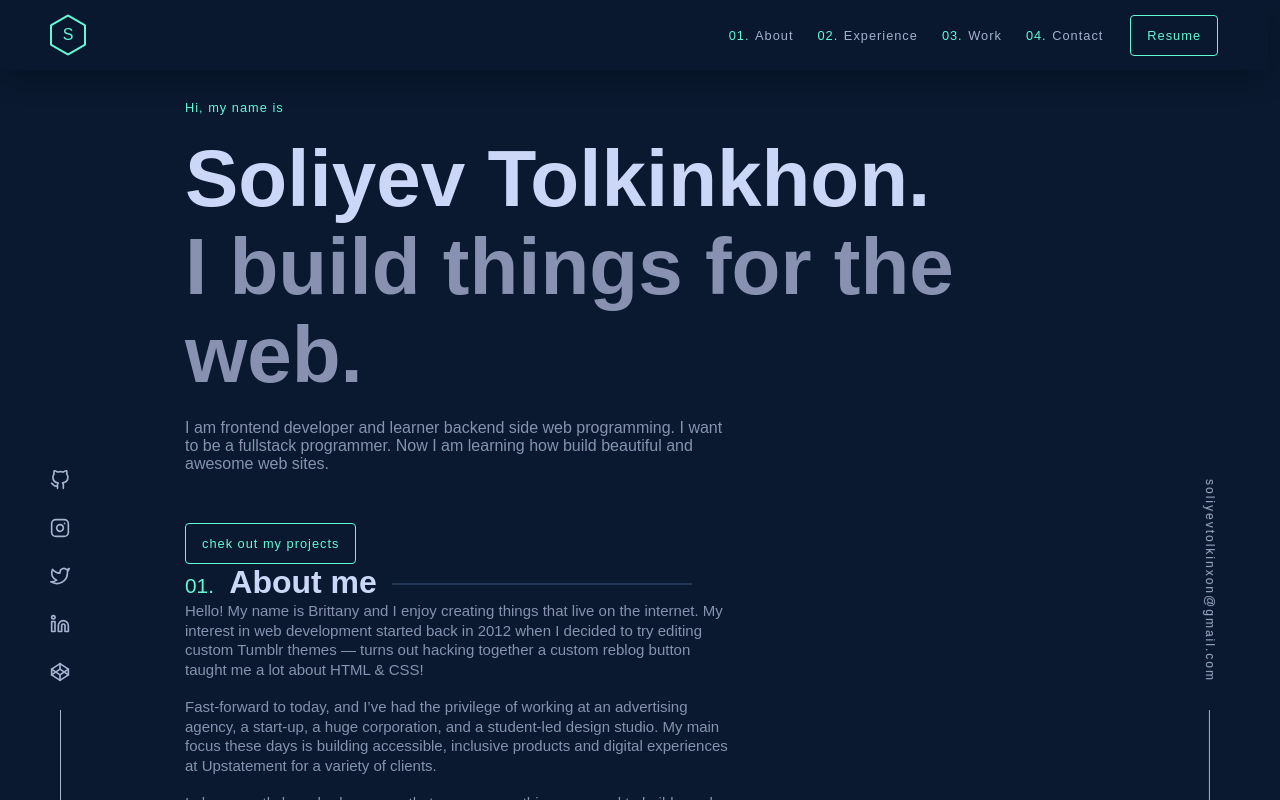
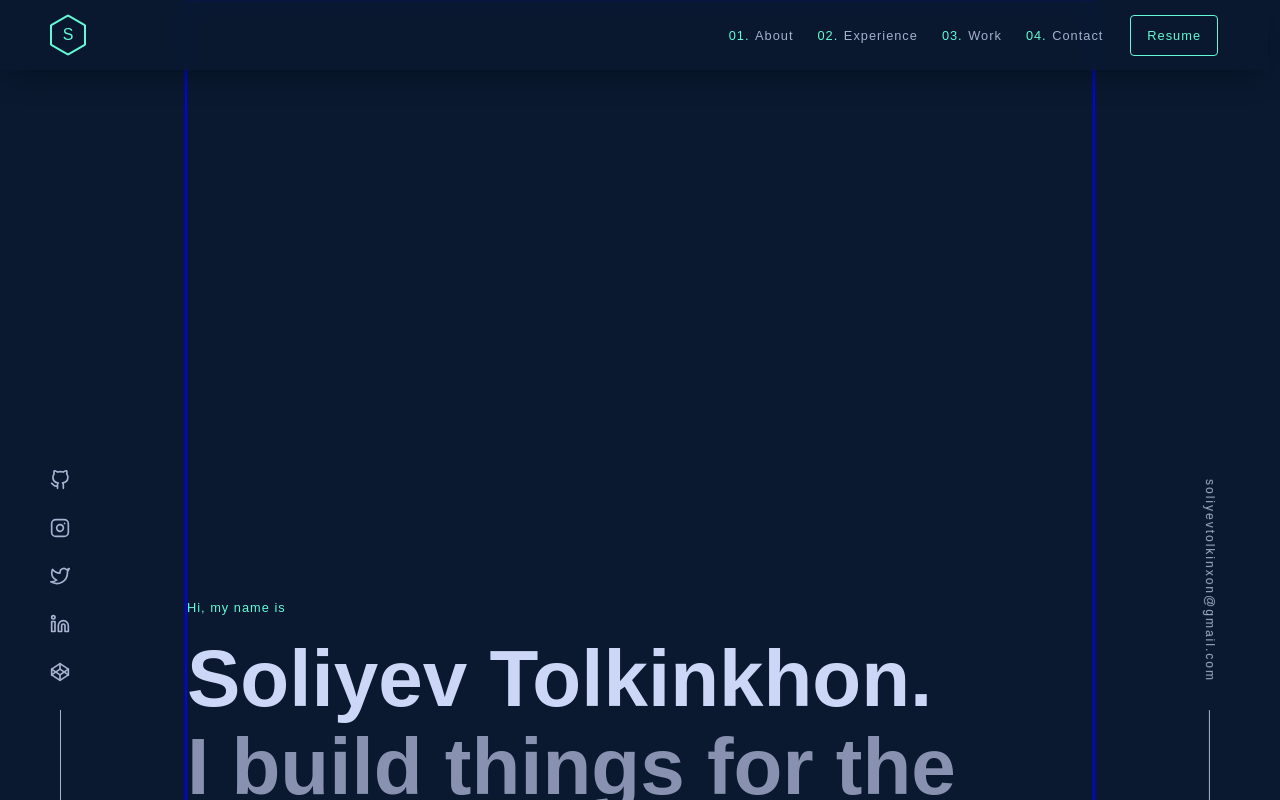
Before and after one commit to Tolkinxon/my-partfolio, a Next.js app: page / in a window 1280 px wide. Built offline with nearby package versions, Linux system fonts and the light colour scheme.

Commit message:
adde some changes

```diff
--- a/components/About.js
+++ b/components/About.js
@@ -5,10 +5,10 @@ import myImage from '../public/myImage.jpg'
 
 const About = () => {
   return (
-    <div className="about">
+    <div className={style.about}>
       <div className={style.content}>
         <span>
-          01. <span>About me</span> <span className={style.line}></span>
+          01. <span>About me</span> <div className={style.line}></div>
         </span>
         <p>
           Hello! My name is Brittany and I enjoy creating things that live on
@@ -18,7 +18,7 @@ const About = () => {
         </p>
         <br />
         <p>
-          Fast-forward to today, and I’ve had the privilege of working at an
+          Fast-forward to today, and Ive had the privilege of working at an
           advertising agency, a start-up, a huge corporation, and a student-led
           design studio. My main focus these days is building accessible,
           inclusive products and digital experiences at Upstatement for a
@@ -29,7 +29,7 @@ const About = () => {
         <p>
           I also recently launched a course that covers everything you need to
           build a web app with the Spotify API using Node & React. <br /> <br />
-          Here are a few technologies I’ve been working with recently:
+          Here are a few technologies Ive been working with recently:
         </p>
 
         <div className={style.wrapperLi}>
--- a/styles/about.module.css
+++ b/styles/about.module.css
@@ -1,6 +1,8 @@
 .about {
+  width: 80%;
   display: flex;
   justify-content: space-between;
+  border: 2px solid red;
 }
 .content {
   width: 60%;
@@ -11,20 +13,20 @@
   color: #62f9d6;
   font-size: 1.3rem;
   font-weight: 500;
+  display: flex;
+  align-items: center;
 }
 
 .content > span > span {
   color: #ccd6f6;
-  font-size: 32px;
+  font-size: 26px;
   font-weight: 700;
   margin-left: 0.6rem;
 }
 
 .line {
-  display: inline-block;
-  width: 300px;
-  border-top: 2px solid #233554;
-  margin-bottom: 0.5rem;
+  width: 50%;
+  border: 1px solid #233554;
   margin-left: 3rem;
 }
 
@@ -32,4 +34,5 @@
   color: #8892b0;
   font-size: 15px;
   line-height: 1.3;
+  letter-spacing: 0.7px;
 }
--- a/styles/globals.css
+++ b/styles/globals.css
@@ -18,6 +18,8 @@
   width: calc(100vw - 370px);
   display: flex;
   flex-direction: column;
+  justify-content: center;
+  border: 2px solid blue;
 }
 
 /**************  ALL CONTENTS PART ******/
```
